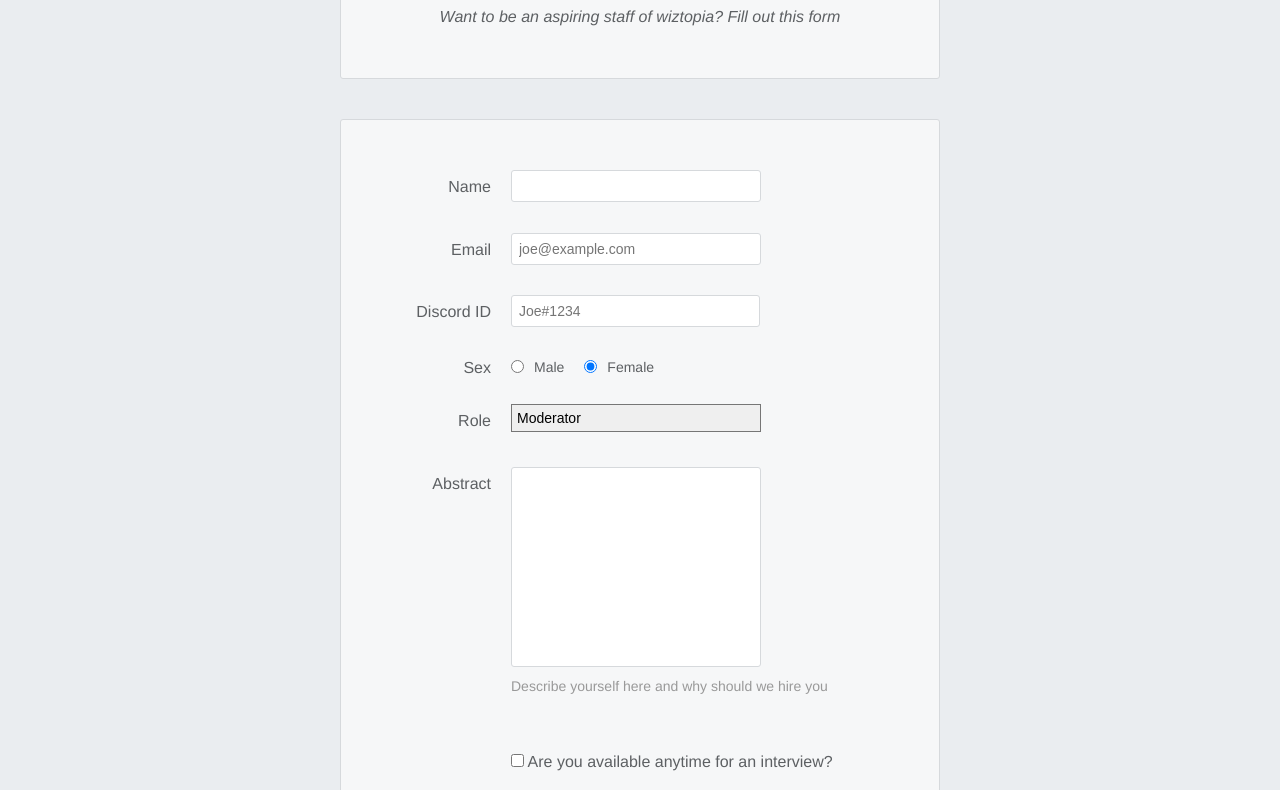
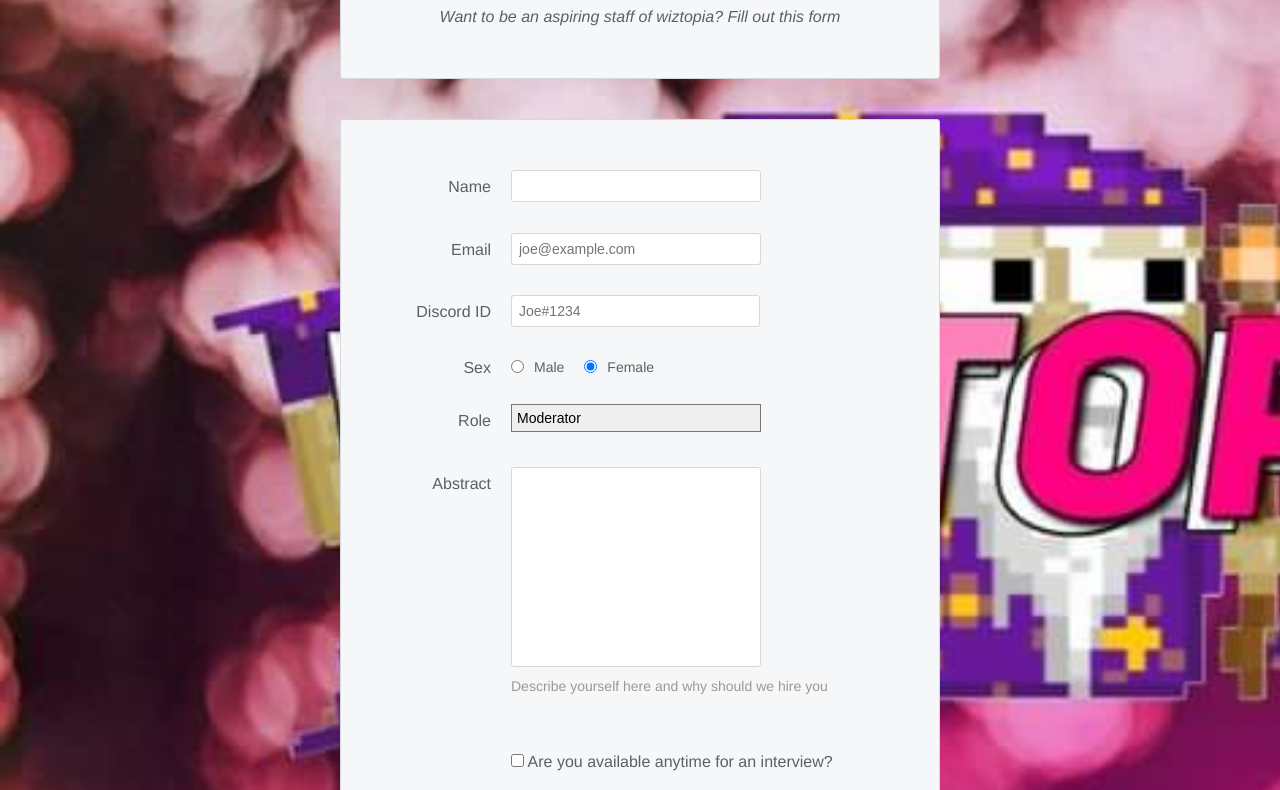
Before and after one commit to Albeng/HTML-forms, a plain HTML site: page index.html in a window 1280 px wide. Shown: the part 143-933 px from the top of the page. Drawn offline with Linux system fonts and the light colour scheme.

Commit message:
Update Bg image

```diff
--- a/style.css
+++ b/style.css
@@ -5,6 +5,8 @@
 }
 
 body {
+  background-image: url(Wiztopia\ banner.jpg);
+  background-size: cover;
   color: #5d6063;
   background-color: #eaedf0;
   font-family: "Helvetica", "Arial", sans-serif;
```
Also changed, not shown: Wiztopia banner.jpg (added).
